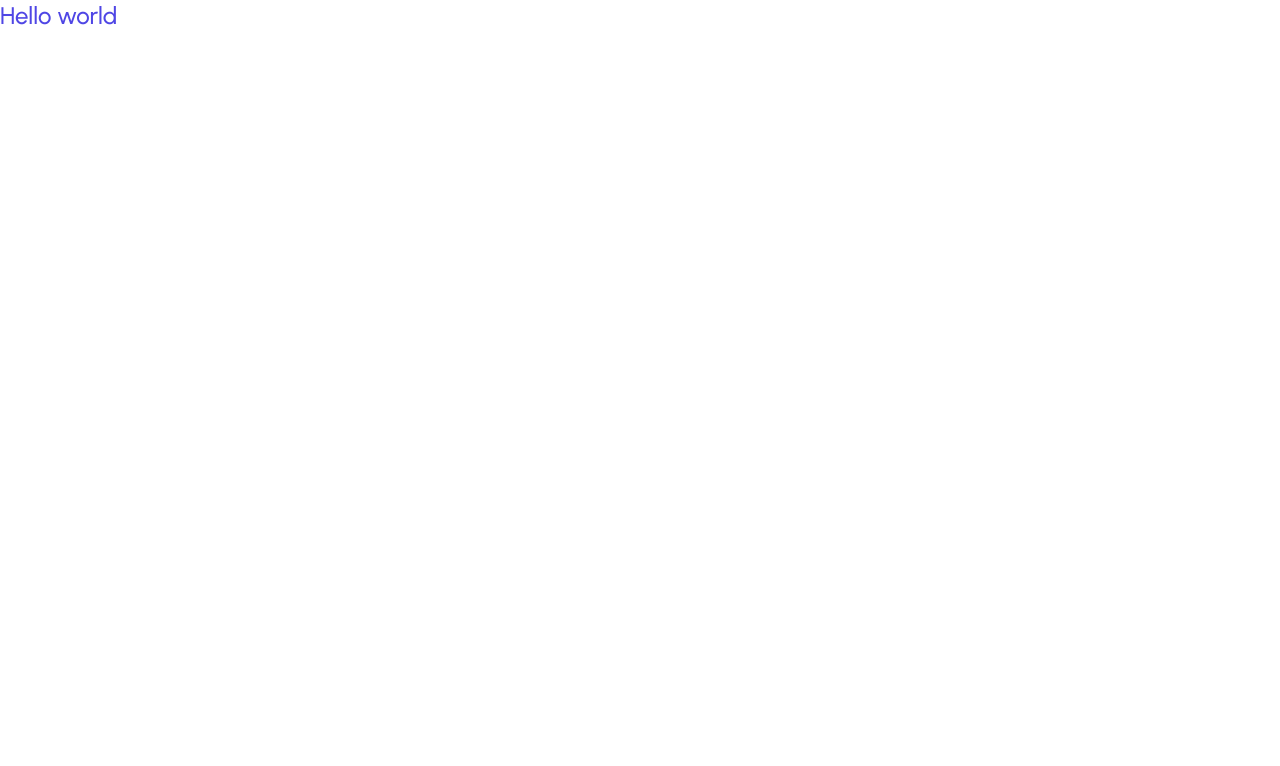
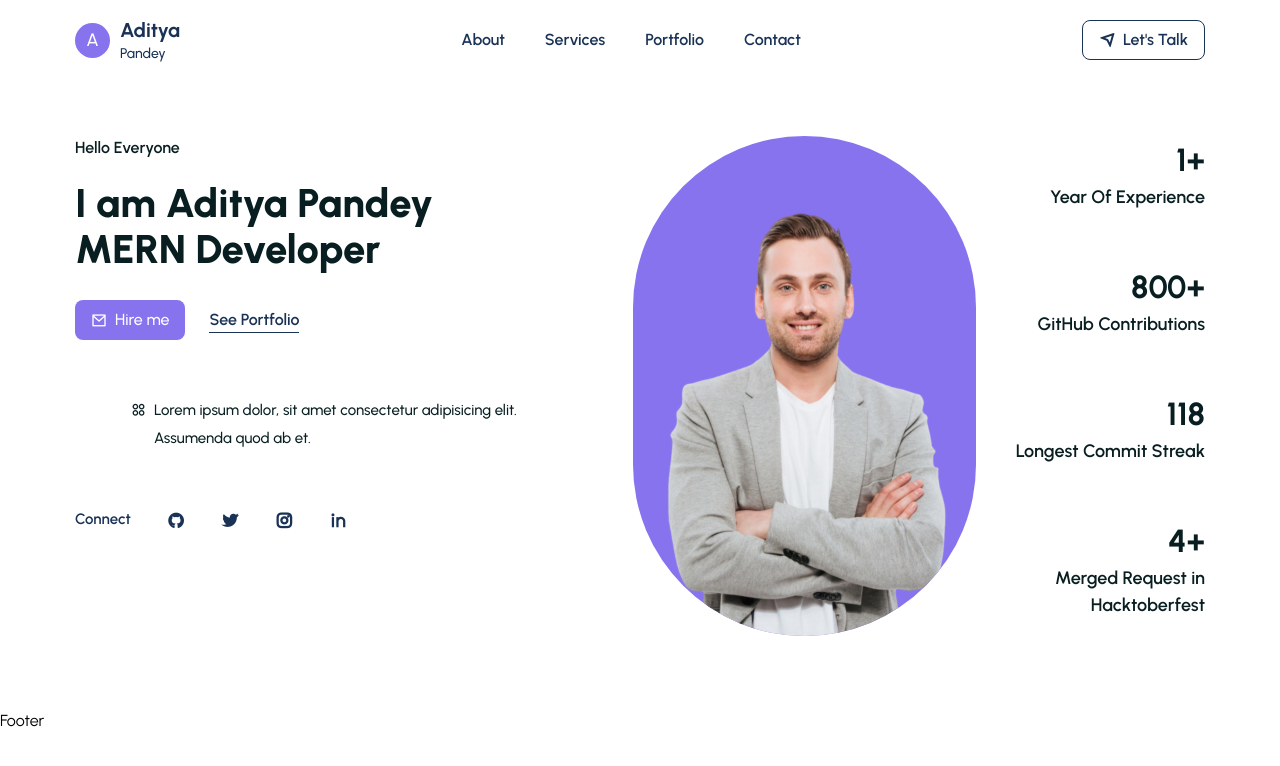
Before and after one commit to adityyaa-10/Portfolio, a React (Create React App) app: page / in a window 1280 px wide. Shown: the top 766 px of the page. Built offline with nearby package versions, Linux system fonts and the light colour scheme.

Commit message:
Completed Header and Hero Section

```diff
--- a/src/App.js
+++ b/src/App.js
@@ -2,13 +2,24 @@ import { useEffect } from "react";
 import Aos from "aos";
 
 import "./App.css";
+import Header from "./components/Header/Header";
+import Footer from "./components/Footer/Footer";
+import Hero from "./components/UI/Hero";
 
 function App() {
   useEffect(() => {
     Aos.init();
   }, []);
 
-  return <h1 className="text-indigo-600 text-2xl font-[500]">Hello world</h1>;
+  return (
+    <>
+      <Header />
+      <main>
+        <Hero />
+      </main>
+      <Footer />
+    </>
+  )
 }
 
 export default App;
--- /dev/null
+++ b/src/components/Footer/Footer.jsx
@@ -0,0 +1,11 @@
+import React from 'react'
+
+const Footer = () => {
+    return (
+        <div>
+            Footer
+        </div>
+    )
+}
+
+export default Footer
--- /dev/null
+++ b/src/components/Header/Header.jsx
@@ -0,0 +1,42 @@
+import React from 'react';
+
+const Header = () => {
+    return (
+        <header className='w-full h-[80px] flex items-center'>
+            <div className='container'>
+                <div className='flex items-center justify-between'>
+                    <div className='flex items-center gap-[10px]'>
+                        <span className='w-[35px] h-[35px] bg-primaryColor text-white text-[18px] font-[500] rounded-full flex items-center justify-center'>A</span>
+                        <div className='leading-[20px]'>
+                            <h2 className='text-xl text-smallTextColor font-[700]'>Aditya</h2>
+                            <p className='text-smallTextColor text-[14px] font-[500]'>Pandey</p>
+                        </div>
+                    </div>
+                    <div className='menu'>
+                        <ul className='flex items-center gap-10'>
+                            <li><a className='text-smallTextColor font-[600]' href="#about">About</a></li>
+                            <li><a className='text-smallTextColor font-[600]' href="#services">Services</a></li>
+                            <li><a className='text-smallTextColor font-[600]' href="#portfolio">Portfolio</a></li>
+                            <li><a className='text-smallTextColor font-[600]' href="#contact">Contact</a></li>
+                        </ul>
+                    </div>
+
+                    <div className='flex items-center gap-4'>
+                        <button className='flex items-center gap-2 text-smallTextColor font-[600] border border-solid
+                        border-smallTextColor py-2 px-4 rounded-[8px] max-h-[40px] hover:bg-smallTextColor
+                        hover:text-white hover:font-[500] ease-in duration-300'>
+                            <i class="ri-send-plane-line"></i> Let's Talk
+                        </button>
+                        <span className='text-2xl text-smallTextColor md:hidden cursor-pointer'>
+                            <i className='ri-menu-line'></i>
+                        </span>
+
+                    </div>
+
+                </div>
+            </div>
+        </header>
+    )
+}
+
+export default Header
--- /dev/null
+++ b/src/components/UI/Hero.jsx
@@ -0,0 +1,122 @@
+/* eslint-disable jsx-a11y/anchor-is-valid */
+import React from 'react'
+import heroImg from '../../assets/images/hero.svg'
+import CountUp from 'react-countup'
+const Hero = () => {
+    return (
+        <section className='pt-0' id='about'>
+            <div className='container pt-14'>
+                <div className='md:flex items-cetner justify-between sm:flex-col md:flex-row'>
+                    <div className='w-full md:basis-1/2'>
+                        <h5
+                            data-aos="fade-right"
+                            data-aos-duration="1500"
+                            className='text-headingColor font-[600] text-[16px]'
+                        >
+                            Hello Everyone
+                        </h5>
+                        <h1
+                            data-aos="fade-up"
+                            data-aos-duration="1500"
+                            className='text-headingColor font-[800] text-[1.8rem] sm:text-[40px] leading-[35px] sm:leading-[46px] mt-5'
+                        >
+                            I am Aditya Pandey <br />
+                            MERN Developer
+                        </h1>
+
+                        <div
+                            data-aos="fade-up"
+                            data-aos-duration="1800"
+                            data-aos-delay="200"
+                            className='flex items-center gap-6 mt-7'
+                        >
+                            <a href="#contact">
+                                <button className='bg-primaryColor text-white font-[500] flex items-center
+                                gap-2 hover:bg-smallTextColor ease-in duration-300 py-2 px-4 rounded-[8px]'>
+                                    <i className='ri-mail-line'></i> Hire me
+                                </button>
+                            </a>
+                            <a href="#portfolio" className='text-smallTextColor font-[600] text-[16px] border-b border-solid
+                            border-smallTextColor'
+                            >
+                                See Portfolio
+                            </a>
+                        </div>
+                        <p
+                            data-aos="fade-left"
+                            data-aos-duration="1500"
+                            className='flex gap-2 text-headingColor font-[500] mt-14 text-[15px] leading-7 sm:pl-14 sm:pr-10'
+                        >
+                            <span> <i className='ri-apps-2-line'></i></span>
+                            Lorem ipsum dolor, sit amet consectetur adipisicing elit. Assumenda quod ab et.
+                        </p>
+
+                        <div className='flex item-center gap-9 mt-14'>
+                            <span className='text-smallTextColor text-[15px] font-[600]'>
+                                Connect
+                            </span>
+                            <span>
+                                <a href="#" className='text-smallTextColor text-[18px] font-[600]'>
+                                    <i className='ri-github-fill'></i>
+                                </a>
+                            </span>
+                            <span>
+                                <a href="#" className='text-smallTextColor text-[18px] font-[600]'>
+                                    <i className='ri-twitter-fill'></i>
+                                </a>
+                            </span>
+                            <span>
+                                <a href="#" className='text-smallTextColor text-[18px] font-[600]'>
+                                    <i className='ri-instagram-line'></i>
+                                </a>
+                            </span>
+                            <span>
+                                <a href="#" className='text-smallTextColor text-[18px] font-[600]'>
+                                    <i className='ri-linkedin-line'></i>
+                                </a>
+                            </span>
+                        </div>
+                    </div>
+
+                    <div className='basis-1/3 mt-10 sm:mt-0'>
+                        <figure className='flex items-center justify-center'>
+                            <img src={heroImg} alt="" />
+                        </figure>
+                    </div>
+
+                    <div className='md:basis-1/5 flex justify-between text-center mt-10 flex-wrap gap-3 md:mt-0
+                    md:flex-col md:justify-end md:text-end'>
+                        <div className='mb-10'>
+                            <h2 className='text-headingColor font-[700] text-[32px]'>
+                                <CountUp start={0} end={1} duration={2} suffix='+' />
+                            </h2>
+                            <h4 className='text-headingColor font-[600] text-[18px]'>Year Of Experience</h4>
+                        </div>
+                        <div className='mb-10'>
+                            <h2 className='text-headingColor font-[700] text-[32px]'>
+                                <CountUp start={0} end={800} duration={2} suffix='+' />
+                            </h2>
+                            <h4 className='text-headingColor font-[600] text-[18px]'>GitHub Contributions</h4>
+                        </div>
+                        <div className='mb-10'>
+                            <h2 className='text-headingColor font-[700] text-[32px]'>
+                                <CountUp start={0} end={118} duration={2} suffix='' />
+                            </h2>
+                            <h4 className='text-headingColor font-[600] text-[18px]'>Longest Commit Streak</h4>
+                        </div>
+                        <div className='mb-10'>
+                            <h2 className='text-headingColor font-[700] text-[32px]'>
+                                <CountUp start={0} end={4} duration={2} suffix='+' />
+                            </h2>
+                            <h4 className='text-headingColor font-[600] text-[18px]'>Merged Request in Hacktoberfest</h4>
+                        </div>
+                    </div>
+
+
+                </div>
+            </div>
+        </section>
+    )
+}
+
+export default Hero
```
